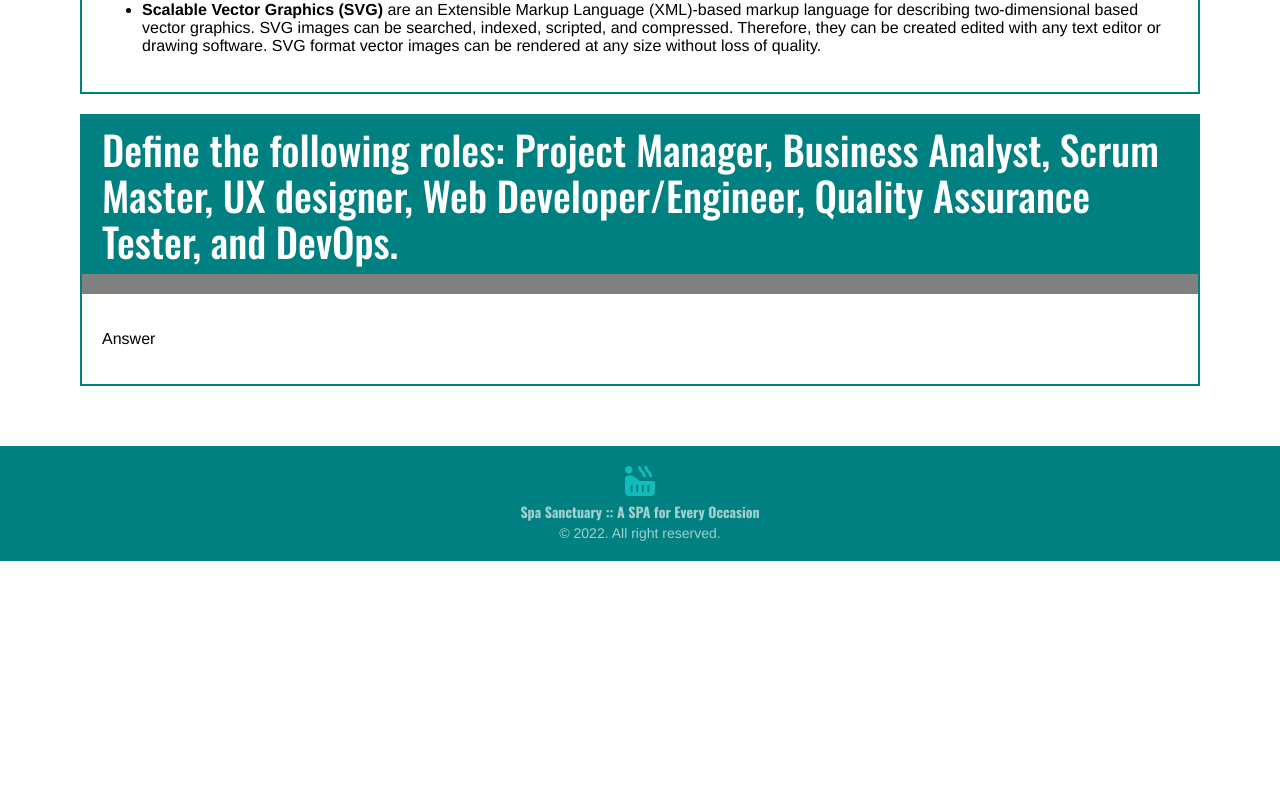
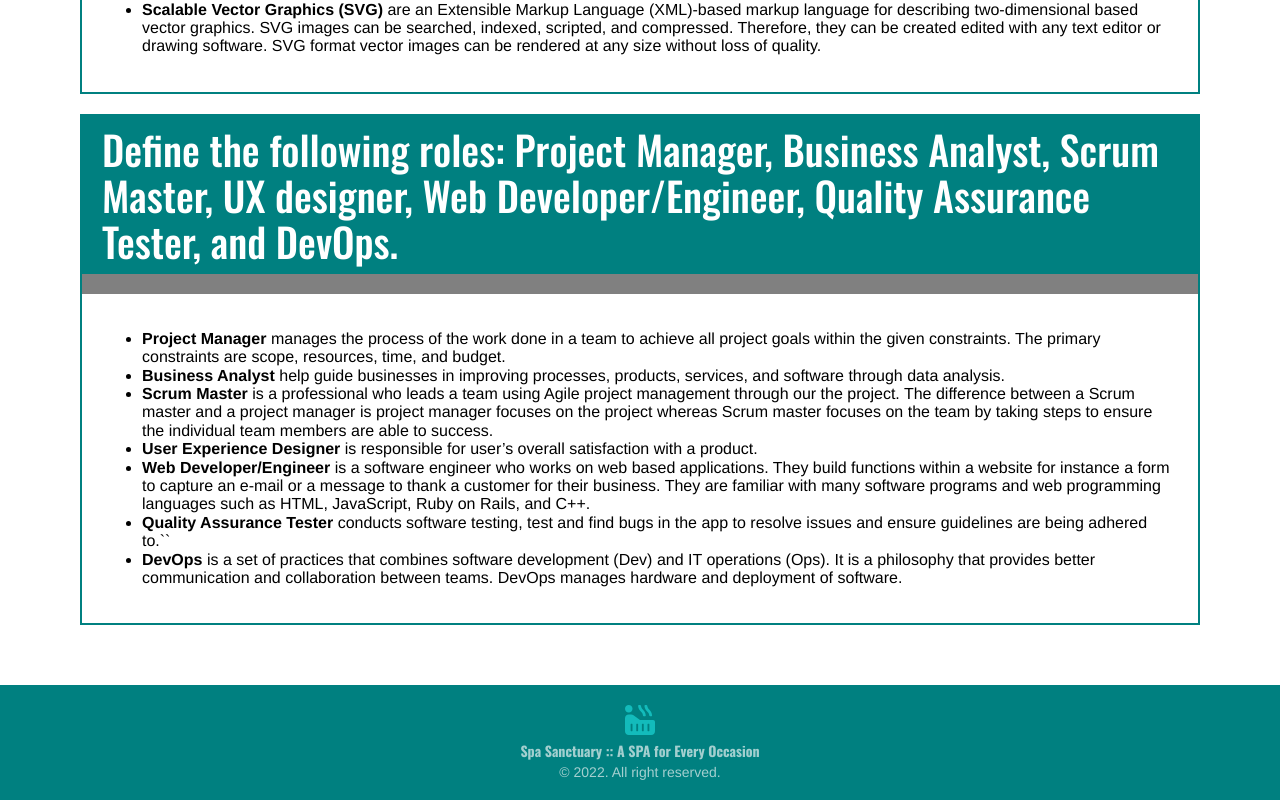
Before and after one commit to christinal59/Web-1-Li-Christina-Final, a React (Create React App) app: page /homework in a window 1280 px wide. Shown: the part 2903-3703 px from the top of the page. Before the commit the page ends 3464 px from the top, so only its background shows below. Built offline with nearby package versions, Linux system fonts and the light colour scheme.

Commit message:
Updated Homework

```diff
--- a/src/React/Homework/Essays/Essays.jsx
+++ b/src/React/Homework/Essays/Essays.jsx
@@ -111,7 +111,27 @@ const Essays= () => {
                 </ul>
             </Essay>
             <Essay q='Define the following roles: Project Manager, Business Analyst, Scrum Master, UX designer, Web Developer/Engineer, Quality Assurance Tester, and DevOps.'>
-                <p>Answer</p>
+                <ul>
+                    <li> <b>Project Manager</b> manages the process of the work done in a team to achieve all project goals within the given constraints. The primary constraints are scope,
+                    resources, time, and budget.
+                    </li>
+                    <li><b>Business Analyst</b> help guide businesses in improving processes, products, services, and software through data analysis.
+
+                    </li>
+                    <li> <b>Scrum Master</b> is a professional who leads a team using Agile project management through our the project. The difference between a Scrum master and a project manager
+                    is project manager focuses on the project whereas Scrum master focuses on the team by taking steps to ensure the individual team members are able to success.
+                    </li>
+                    <li><b>User Experience Designer</b> is responsible for user’s overall satisfaction with a product.
+                    </li>
+                    <li><b>Web Developer/Engineer</b> is a software engineer who works on web based applications. They build functions within a website for instance a form to capture an e-mail or a message to thank a customer for their business.
+                    They are familiar with many software programs and web programming languages such as HTML, JavaScript, Ruby on Rails, and C++.
+                    </li>
+                    <li><b>Quality Assurance Tester</b> conducts software testing, test and find bugs in the app to resolve issues and ensure guidelines are being adhered to.``
+                    </li>
+                    <li><b>DevOps</b> is a set of practices that combines software development (Dev) and IT operations (Ops). It is a philosophy that provides better communication and collaboration between teams. DevOps manages hardware and deployment of software.
+
+                    </li>
+                </ul>
             </Essay>
         </EssaysStyled>
     )
```
